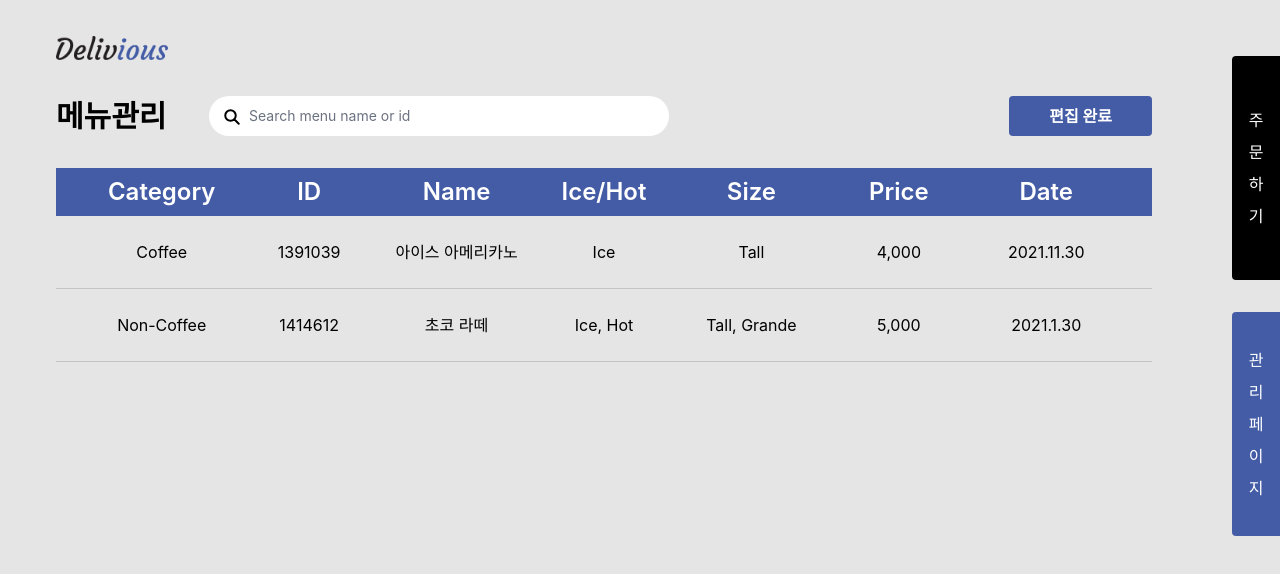
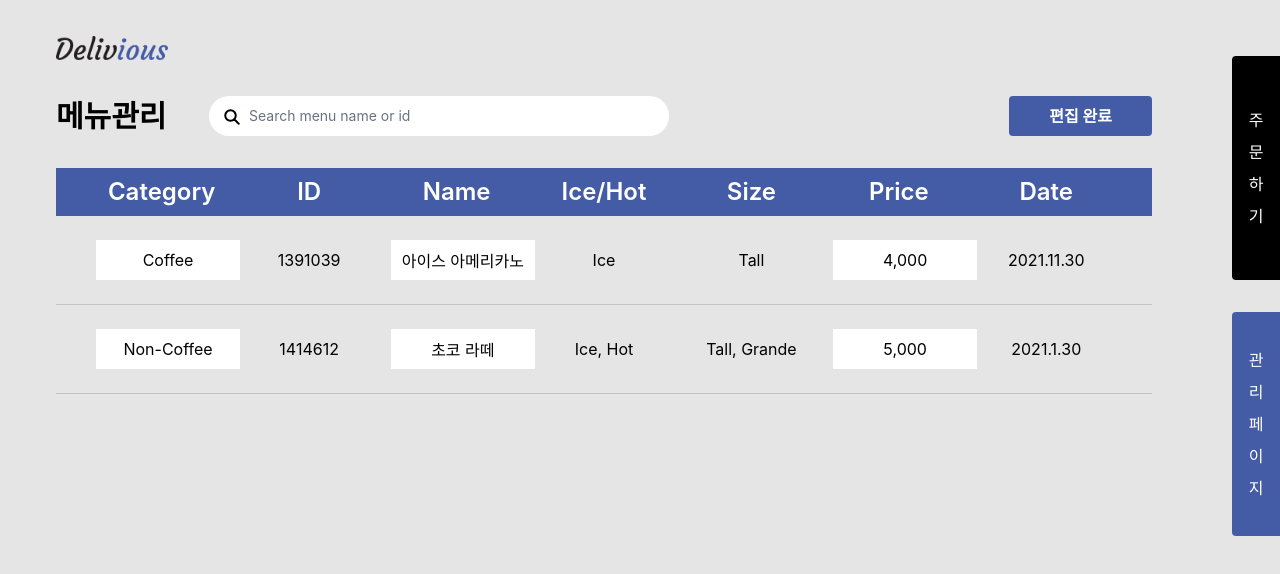
Before and after one commit to do-gather/delivious, a React (Create React App) app in the folder frontend/: page /admin/menu/edit in a window 1280 px wide. Shown: the top 574 px of the page. Built offline with nearby package versions, Linux system fonts and the light colour scheme.

Commit message:
feat: add type for menu item

```diff
--- a/frontend/src/components/AdminMenuItem.tsx
+++ b/frontend/src/components/AdminMenuItem.tsx
@@ -1,4 +1,5 @@
 import React from "react";
+import EditBox from "./EditBox.tsx";
 
 /**
  * 어드민 메뉴 목록의 각 아이템
@@ -14,18 +15,18 @@ interface Props {
         price: string;
         date: string;
     }
-
+    type?: string;
 }
 
-export default function AdminMenuItem({ props }: Props) {
+export default function AdminMenuItem({ props, type = "" }: Props) {
     return (
         <div className="grid grid-cols-7 px-10 gap-4 py-6 justify-between whitespace-nowrap text-center items-center text-base">
-            <div>{props.category}</div>
+            {type === 'edit' ? <EditBox placeholder="카테고리" text={props.category} /> : <div>{props.category}</div>}
             <div>{props.id}</div>
-            <div>{props.name}</div>
+            {type === 'edit' ? <EditBox placeholder="메뉴 이름" text={props.name} /> : <div>{props.name}</div>}
             <div>{props.temp}</div>
             <div>{props.size}</div>
-            <div>{props.price}</div>
+            {type === 'edit' ? <EditBox placeholder="가격" text={props.price} /> : <div>{props.price}</div>}
             <div>{props.date}</div>
         </div>
     );
--- a/frontend/src/pages/AdminMenuEdit.tsx
+++ b/frontend/src/pages/AdminMenuEdit.tsx
@@ -38,7 +38,7 @@ export default function AdminMenuEdit() {
             </div>
             {constants.MENU_ITEMS.map((menu, index) => (
                 <div key={index}>
-                    <AdminMenuItem props={menu} />
+                    <AdminMenuItem props={menu} type='edit' />
                     <Divider />
                 </div>
             ))}
```
